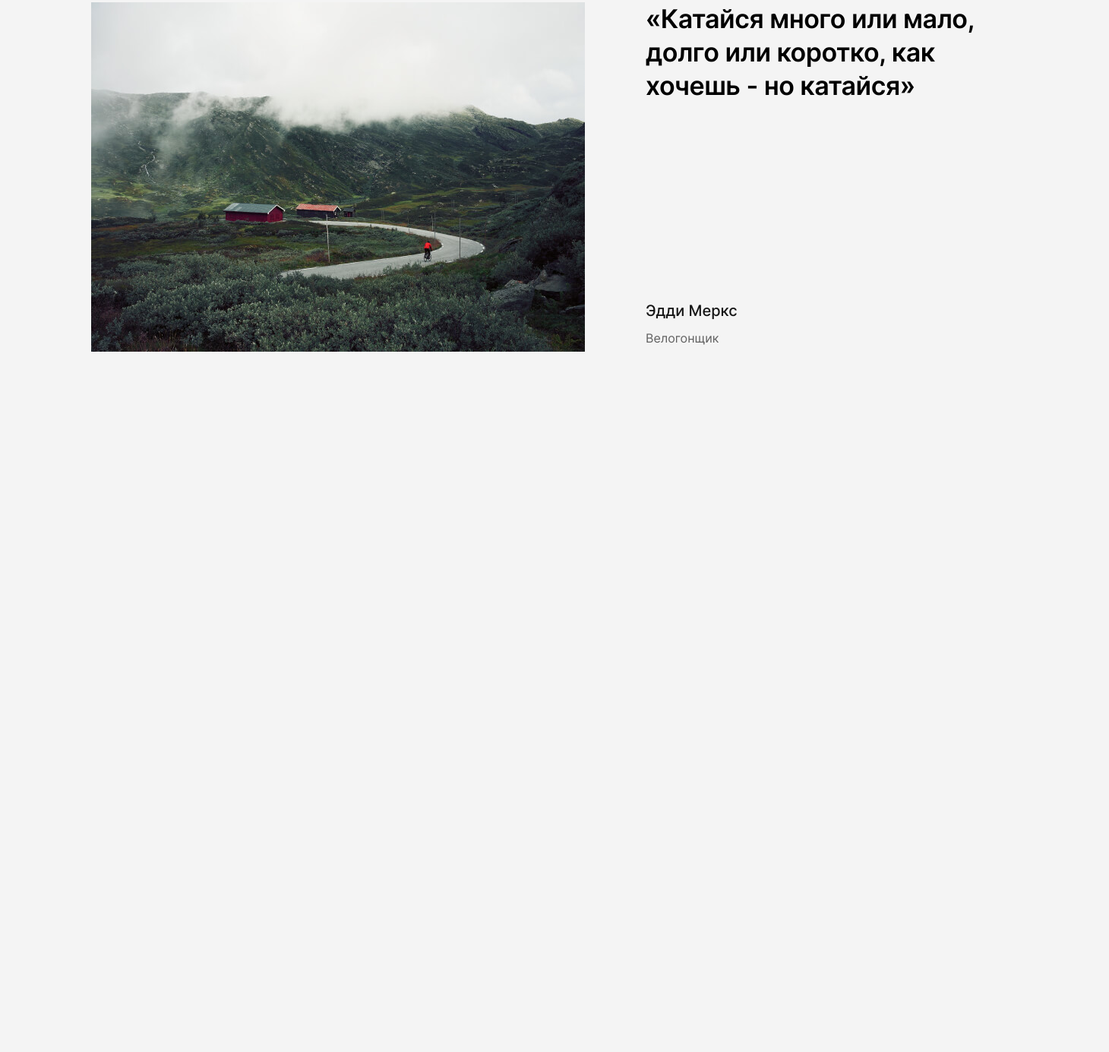
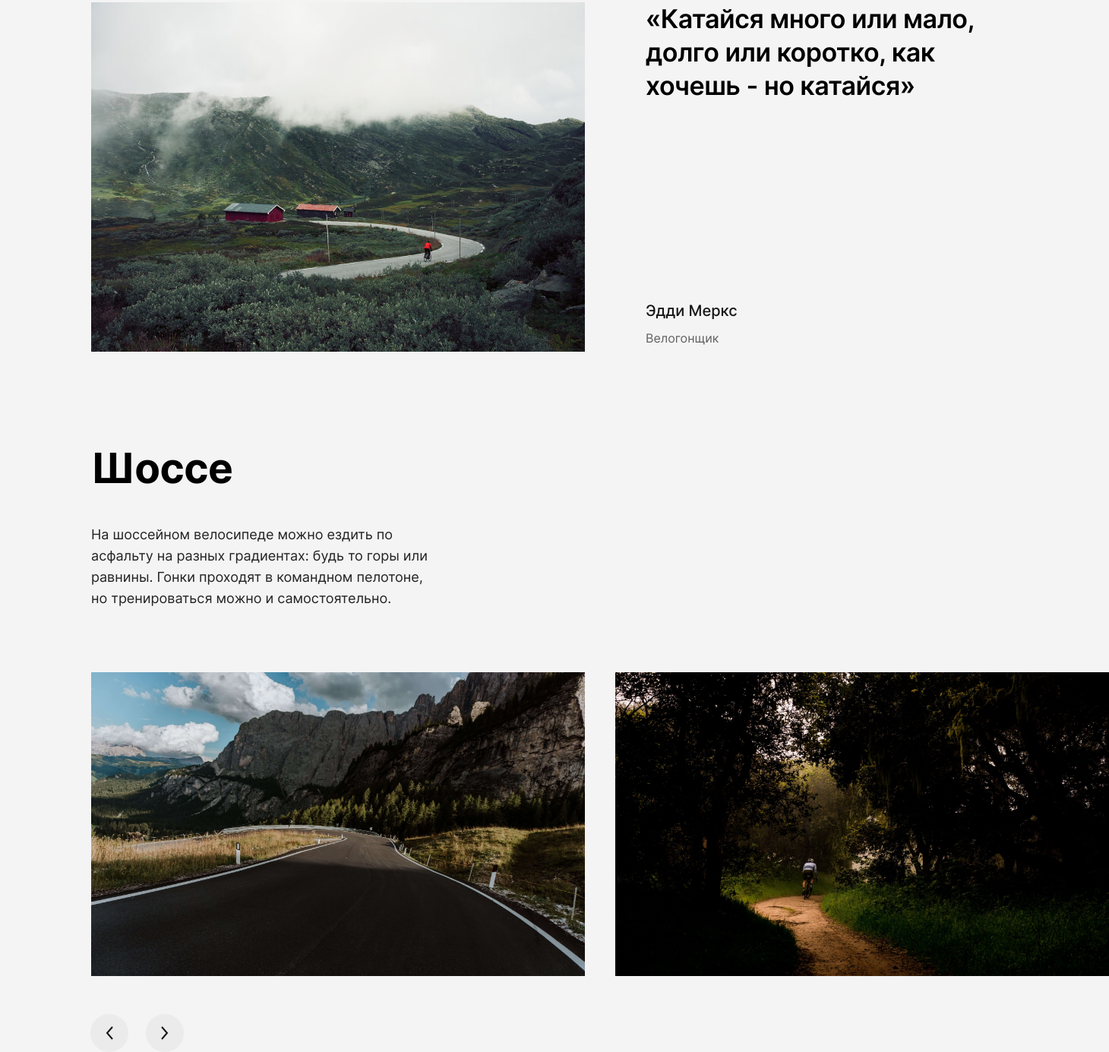
Before and after one commit to alexghz81/landing, a plain HTML site: page index.html in a window 1280 px wide. Shown: the part 1047-2432 px from the top of the page at 76% size, 1460 px wide, since content can reach past the window. Before the commit the page ends 1510 px from the top, so only its background shows below. Drawn offline with Linux system fonts and the light colour scheme.

Commit message:
added carousel section

```diff
--- /dev/null
+++ b/blocks/carousel/carousel.scss
@@ -0,0 +1,41 @@
+.carousel {
+  display: grid;
+  column-gap: 40px;
+  grid-template-columns: 1fr 1fr;
+  margin-top: 83px;
+
+  &__image {
+    width: 650px;
+    height: 400px;
+  }
+
+  &__buttons-wrapper {
+    display: flex;
+    gap: 23px;
+    margin-top: 50px;
+    margin-left: -1px;
+  }
+
+  &__button {
+    width: 50px;
+    height: 50px;
+    border-radius: 50%;
+    border: none;
+    background-color: #ebebeb;
+    cursor: $cursor;
+    background-repeat: no-repeat;
+    background-position: center;
+
+    &:hover {
+      opacity: .6;
+    }
+  }
+
+  &__button-left {
+    background-image: url("../../images/left-arrow.svg");
+  }
+
+  &__button-right {
+    background-image: url("../../images/right-arrow.svg");
+  }
+}
--- /dev/null
+++ b/blocks/covers/covers.scss
@@ -0,0 +1,3 @@
+.covers{
+  padding: 40px 120px 0 120px;
+}
--- a/index.html
+++ b/index.html
@@ -54,7 +54,18 @@
     </div>
   </section>
   <section class="covers" id="covers" aria-label="Покрытия">
-
+    <h2 class="title">Шоссе</h2>
+    <p class="text">На шоссейном велосипеде можно ездить по асфальту на разных градиентах: будь то
+      горы или равнины. Гонки проходят в командном пелотоне, но тренироваться можно и
+      самостоятельно.</p>
+    <div class="carousel">
+      <img src="./images/Placeholder_2.jpg" alt="Фото дороги" class="carousel__image">
+      <img src="./images/Placeholder_3.jpg" alt="Фото дороги в лесу" class="carousel__image">
+    </div>
+    <div class="carousel__buttons-wrapper">
+      <button class="carousel__button carousel__button-left" type="button"></button>
+      <button class="carousel__button carousel__button-right" type="button"></button>
+    </div>
   </section>
   <section class="bikes" id="bikes" aria-label="Велосипеды">
 
--- a/pages/index.scss
+++ b/pages/index.scss
@@ -15,3 +15,5 @@ $cursor: url("../images/Pointer.svg") , pointer;
 @import "../blocks/text/text";
 @import "../blocks/button/button";
 @import "../blocks/quote/quote";
+@import "../blocks/covers/covers";
+@import "../blocks/carousel/carousel";
```
Also changed, not shown: images/Placeholder_2.jpg (added), images/Placeholder_3.jpg (added), images/left-arrow.svg (added), images/right-arrow.svg (added), pages/index.css.
